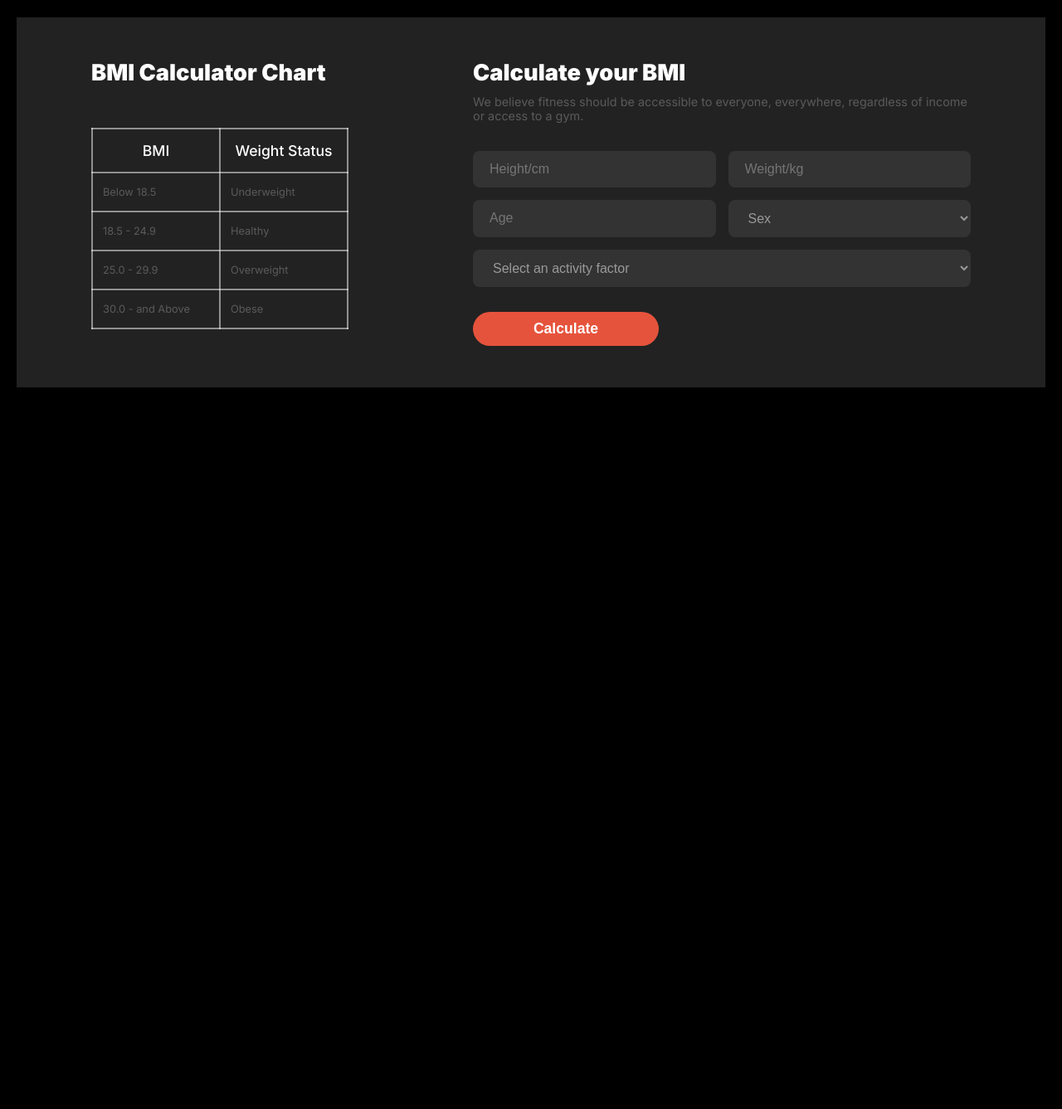
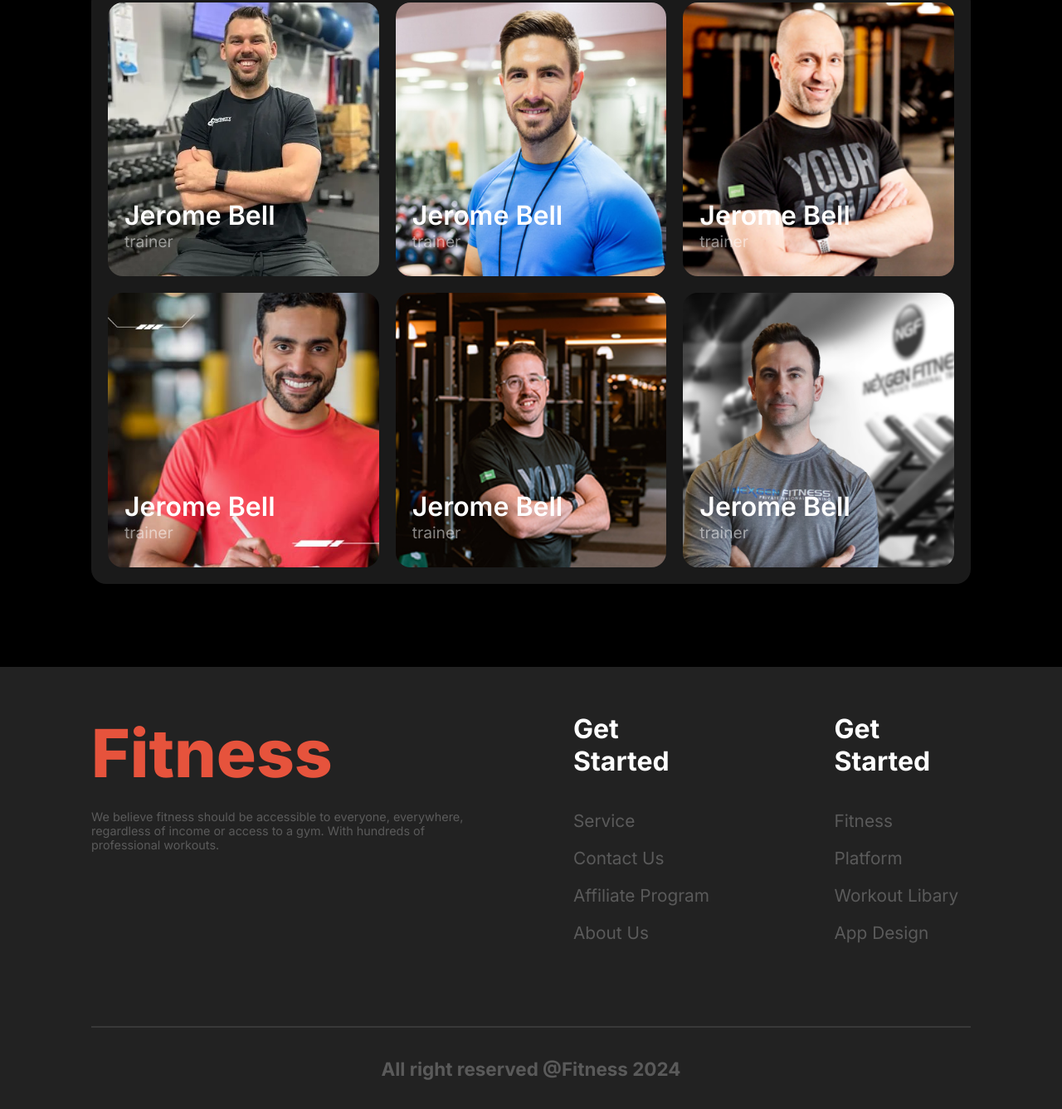
Before and after one commit to sakibskb143/Varsatile-UI, a plain HTML site: page index.html in a window 1280 px wide. Shown: the part 3520-4857 px from the top of the page at 83% size. Before the commit the page ends 3987 px from the top, so only its background shows below. Drawn offline with Linux system fonts and the light colour scheme.

Commit message:
complete footer sections

```diff
--- a/index.html
+++ b/index.html
@@ -147,6 +147,77 @@
             </div>
         </section>
         <!-- trainning and exercise sections are end -->
+        <!-- BMI Calculator are start -->
+        <section class="bmi-section">
+                <div class="bmi-content">
+                    <h1 class="content-title">BMI Calculator</h1>
+                    <p class="content-des">We believe fitness should be accessible to everyone, everywhere, regardless
+                        of income or access to a gym.</p>
+                </div>
+                 <div class="bmi-main-container">
+                <div class="bmi-container max-width  display-flex">
+                    <div class="bmi-chart ">
+                        <h2 class="chart-title">BMI Calculator Chart</h2>
+                        <table class="bmi-table">
+
+                            <tr>
+                                <th>BMI </th>
+                                <th>Weight Status</th>
+                            </tr>
+                            <tr>
+                                <td>Below 18.5</td>
+                                <td>Underweight</td>
+                            </tr>
+                            <tr>
+                                <td>18.5 - 24.9</td>
+                                <td>Healthy</td>
+                            </tr>
+                            <tr>
+                                <td>25.0 - 29.9</td>
+                                <td>Overweight</td>
+                            </tr>
+                            <tr>
+                                <td>30.0 - and Above</td>
+                                <td>Obese</td>
+                            </tr>
+                        </table>
+                    </div>
+                    <div class="bmi-calculator">
+                        <h1 class="bmi-title">Calculate your BMI</h1>
+                        <p class="bmi-des">We believe fitness should be accessible to everyone, everywhere, regardless
+                            of
+                            income or access
+                            to a gym.</p>
+                        <form>
+                            <div class="input-row ">
+                                <input type="number" placeholder="Height/cm" required>
+                                <input type="number" placeholder="Weight/kg" required>
+
+                                <input type="number" placeholder="Age" required>
+                                <select required>
+                                    <option value="" disabled selected>Sex</option>
+                                    <option value="male">Male</option>
+                                    <option value="female">Female</option>
+                                </select>
+
+                            </div>
+                            <div class="activity">
+                                <select required>
+                                    <option value="" disabled selected>Select an activity factor</option>
+                                    <option value="low">Low Activity</option>
+                                    <option value="moderate">Moderate Activity</option>
+                                    <option value="high">High Activity</option>
+                                </select>
+                            </div>
+
+                            <button type="submit" class="btn-primary">Calculate</button>
+                        </form>
+                    </div>
+                </div>
+                </div>
+
+        </section>
+        <!-- BMI Calculator are end -->
         <!-- meet our team section are starts-->
         <section class="meet-team-section max-width">
             <div class="habit-content">
@@ -200,71 +271,41 @@
             </div>
         </section>
         <!-- meet our team section are ends -->
-        <!-- BMI Calculator are start -->
-        <section class="bmi-section">
-            <div class="bmi-container max-width display-flex">
-                <div class="bmi-chart ">
-                    <h2 class="chart-title">BMI Calculator Chart</h2>
-                    <table class="bmi-table">
 
-                        <tr>
-                            <th>BMI </th>
-                            <th>Weight Status</th>
-                        </tr>
-                        <tr>
-                            <td>Below 18.5</td>
-                            <td>Underweight</td>
-                        </tr>
-                        <tr>
-                            <td>18.5 - 24.9</td>
-                            <td>Healthy</td>
-                        </tr>
-                        <tr>
-                            <td>25.0 - 29.9</td>
-                            <td>Overweight</td>
-                        </tr>
-                        <tr>
-                            <td>30.0 - and Above</td>
-                            <td>Obese</td>
-                        </tr>
-                    </table>
-                </div>
-                <div class="bmi-calculator">
-                    <h1 class="bmi-title">Calculate your BMI</h1>
-                    <p class="bmi-des">We believe fitness should be accessible to everyone, everywhere, regardless of
-                        income or access
-                        to a gym.</p>
-                    <form>
-                        <div class="input-row ">
-                            <input type="number" placeholder="Height/cm" required>
-                            <input type="number" placeholder="Weight/kg" required>
-
-                            <input type="number" placeholder="Age" required>
-                            <select required>
-                                <option value="" disabled selected>Sex</option>
-                                <option value="male">Male</option>
-                                <option value="female">Female</option>
-                            </select>
-
-                        </div>
-                        <div class="activity">
-                            <select required>
-                                <option value="" disabled selected>Select an activity factor</option>
-                                <option value="low">Low Activity</option>
-                                <option value="moderate">Moderate Activity</option>
-                                <option value="high">High Activity</option>
-                            </select>
-                        </div>
-
-                        <button type="submit" class="btn-primary">Calculate</button>
-                    </form>
-                </div>
-            </div>
-        </section>
-        <!-- BMI Calculator are end -->
 
     </main>
-    <footer>
+    <footer class="footer">
+        <div class="footer-main-container max-width">
+            <div class="footer-container">
+                <div class="first-container">
+                    <h1 class="brand-title">Fitness</h1>
+                    <p class="brand-des">We believe fitness should be accessible to everyone, everywhere, regardless of
+                        income or access to a gym. With hundreds of professional workouts.</p>
+                </div>
+                <div class="middle-div">
+                    <div class="second-container">
+                        <h3 class="get-title">Get Started</h3>
+                        <p class="get-des">Service</p>
+                        <p class="get-des">Contact Us</p>
+                        <p class="get-des">Affiliate Program</p>
+                        <p class="get-des">About Us</p>
+                    </div>
+                    <div class="third-container">
+                        <h3 class="get-title">Get Started</h3>
+                        <p class="get-des">Fitness</p>
+                        <p class="get-des">Platform</p>
+                        <p class="get-des">Workout Libary</p>
+                        <p class="get-des">App Design</p>
+                    </div>
+                </div>
+
+            </div>
+            <div class="copy-right">
+                <h3 class="
+            ">
+                    All right reserved @Fitness 2024</h3>
+            </div>
+        </div>
 
     </footer>
 </body>
--- a/styles/responsive.css
+++ b/styles/responsive.css
@@ -93,22 +93,38 @@
         grid-template-columns: repeat(1, 1fr);
         place-items: center;
     }
+
     .row-one {
         display: grid;
-        grid-template-columns: repeat(2,1fr);
+        grid-template-columns: repeat(2, 1fr);
     }
 
     .row-two {
         display: grid;
-        grid-template-columns:repeat(2,1fr);
+        grid-template-columns: repeat(2, 1fr);
     }
-    .hide{
+
+    .hide {
         display: none;
     }
-    .bmi-container{
+
+    .bmi-container {
         flex-direction: column;
         gap: 40px;
     }
+
+    .footer-container {
+
+        grid-template-columns: repeat(1, 1fr);
+        gap: 102px;
+        padding-bottom: 80px;
+    }
+
+    .middle-div {
+
+        gap: 110px;
+    }
+
 
 }
 
@@ -133,18 +149,27 @@
     .team-image-container {
         grid-template-columns: repeat(2, 1fr);
     }
+
     .row-one {
         display: grid;
-        grid-template-columns: repeat(3,1fr);
+        grid-template-columns: repeat(3, 1fr);
     }
 
     .row-two {
         display: grid;
-        grid-template-columns:repeat(3,1fr);
+        grid-template-columns: repeat(3, 1fr);
     }
-    .bmi-container{
+
+    .bmi-container {
         flex-direction: column;
         gap: 60px;
     }
 
+    .footer-container {
+
+        grid-template-columns: repeat(1, 1fr);
+        gap: 102px;
+        padding-bottom: 80px;
+    }
+
 }
--- a/styles/styles.css
+++ b/styles/styles.css
@@ -36,6 +36,11 @@
 body {
   width: 100%;
   background: rgb(0, 0, 0);
+
+
+}
+
+header,main{
   padding: 0 20px;
 }
 
@@ -68,7 +73,8 @@ body {
 .banner-section,
 .recovery-section,
 .exercise-section,
-.meet-team-section {
+.meet-team-section,
+.bmi-section {
   margin-bottom: 100px;
 }
 
@@ -328,7 +334,7 @@ body {
 /* meet our team section */
 
 .member-cart {
-  max-width: 326px;
+  width: 100%;
   position: relative;
 
 }
@@ -388,9 +394,10 @@ body {
   display: grid;
   grid-template-columns: 30% 40% 30%;
 }
-.row-two{
+
+.row-two {
   display: grid;
-  grid-template-columns:40% 25% 35% ;
+  grid-template-columns: 40% 25% 35%;
 }
 
 .exercise-card {
@@ -419,50 +426,81 @@ body {
   align-items: flex-end;
   padding: 20px;
   box-sizing: border-box;
-  background-color: rgba(0, 0, 0, 0.3); /* fallback */
+  background-color: rgba(0, 0, 0, 0.3);
+  /* fallback */
 }
 
 /* Color overlays — you can tweak these! */
 .exercise-card.green .overlay-text {
   background-color: rgba(6, 255, 210, 0.4);
 }
+
 .exercise-card.red .overlay-text {
   background-color: rgba(255, 0, 0, 0.4);
 }
+
 .exercise-card.gray .overlay-text {
   background-color: rgba(128, 128, 128, 0.4);
 }
+
 .exercise-card.teal .overlay-text {
   background-color: rgba(0, 128, 128, 0.4);
 }
+
 .exercise-card.orange .overlay-text {
   background-color: rgba(255, 165, 0, 0.4);
 }
+
 .exercise-card.blue .overlay-text {
   background-color: rgba(0, 0, 255, 0.4);
 }
 
 
 /* bmi calculator related style */
-.bmi-section{
+.content-title {
+  font-size: 3rem;
+  font-weight: 900;
+  color: white;
+}
+
+.content-des {
+  font-size: 0.9rem;
+  font-weight: 400;
+  color: var(--secondary-color);
+  margin-top: 14px;
+}
+
+.bmi-main-container {
   background-color: rgb(34, 34, 34);
   padding: 50px 20px;
+  border-radius: 18px;
 }
-.bmi-container{
+
+.bmi-container {
+
   justify-content: space-between;
   gap: 150px;
 }
-.chart-title{
+
+.bmi-content {
+  max-width: 671px;
+  margin: 0 auto;
+  margin-bottom: 80px;
+}
+
+.chart-title {
   font-size: 1.7rem;
   font-weight: 900;
   color: var(--tertiary-color);
   margin-bottom: 50px;
 }
-.bmi-table{
-  width: 310px;
+
+.bmi-table {
+  max-width: 310px;
   border-collapse: collapse;
 }
-.bmi-table th{
+
+.bmi-table th {
   font-size: 1.1rem;
   color: var(--tertiary-color);
   font-weight: 500;
@@ -470,7 +508,8 @@ body {
   padding: 15px 12px;
   width: 50%;
 }
-.bmi-table td{
+
+.bmi-table td {
   font-size: 0.8rem;
   color: var(--secondary-color);
   opacity: 0.5;
@@ -479,25 +518,29 @@ body {
   width: 50%;
 }
 
-.bmi-title{
+.bmi-title {
   font-size: 1.7rem;
   font-weight: 900;
   color: var(--tertiary-color);
   margin-bottom: 10px;
 }
-.bmi-des{
+
+.bmi-des {
   font-size: 0.9rem;
   font-weight: 400;
   color: var(--secondary-color);
   opacity: 0.5;
   margin-bottom: 34px;
 }
-.input-row{
+
+.input-row {
   display: grid;
-  grid-template-columns: repeat(2,1fr);
+  grid-template-columns: repeat(2, 1fr);
   gap: 15px;
 }
-input, select  {
+
+input,
+select {
   background-color: #333;
   border: none;
   padding: 13px 20px;
@@ -506,7 +549,68 @@ input, select  {
   font-size: 1rem;
   width: 100%;
 }
-.activity{
+
+.activity {
   margin-top: 15px;
   margin-bottom: 30px;
 }
+
+
+/* footer related styles */
+.footer {
+  background: rgb(34, 34, 34);
+  padding-top: 55px;
+  padding-bottom: 35px;
+  padding-left: 20px;
+  padding-right: 20px;
+}
+
+.brand-title {
+  font-size: 5rem;
+  font-weight: 800;
+  color: var(--primary-color);
+}
+
+.brand-des {
+  font-size: 0.9rem;
+  font-weight: 400;
+  color: var(--secondary-color);
+  opacity: 0.5;
+  margin-top: 20px;
+}
+
+.get-title {
+  font-size: 2rem;
+  color: var(--tertiary-color);
+  font-weight: 700;
+  margin-bottom: 40px;
+}
+
+.get-des {
+  font-size: 1.3rem;
+  font-weight: 400;
+  color: var(--secondary-color);
+  opacity: 0.5;
+  margin-bottom: 20px;
+}
+
+.middle-div {
+  display: flex;
+  gap: 150px;
+}
+
+.footer-container {
+  display: grid;
+  grid-template-columns: repeat(2, 1fr);
+  border-bottom: 2px solid rgba(255, 255, 255, 0.1);
+  gap: 102px;
+  padding-bottom: 80px;
+}
+
+.copy-right {
+  font-size: 1.2rem;
+  text-align: center;
+  margin-top: 36px;
+  color: var(--secondary-color);
+  opacity: 0.5;
+}
```
Lines whose indentation alone changed are shown as unchanged.
